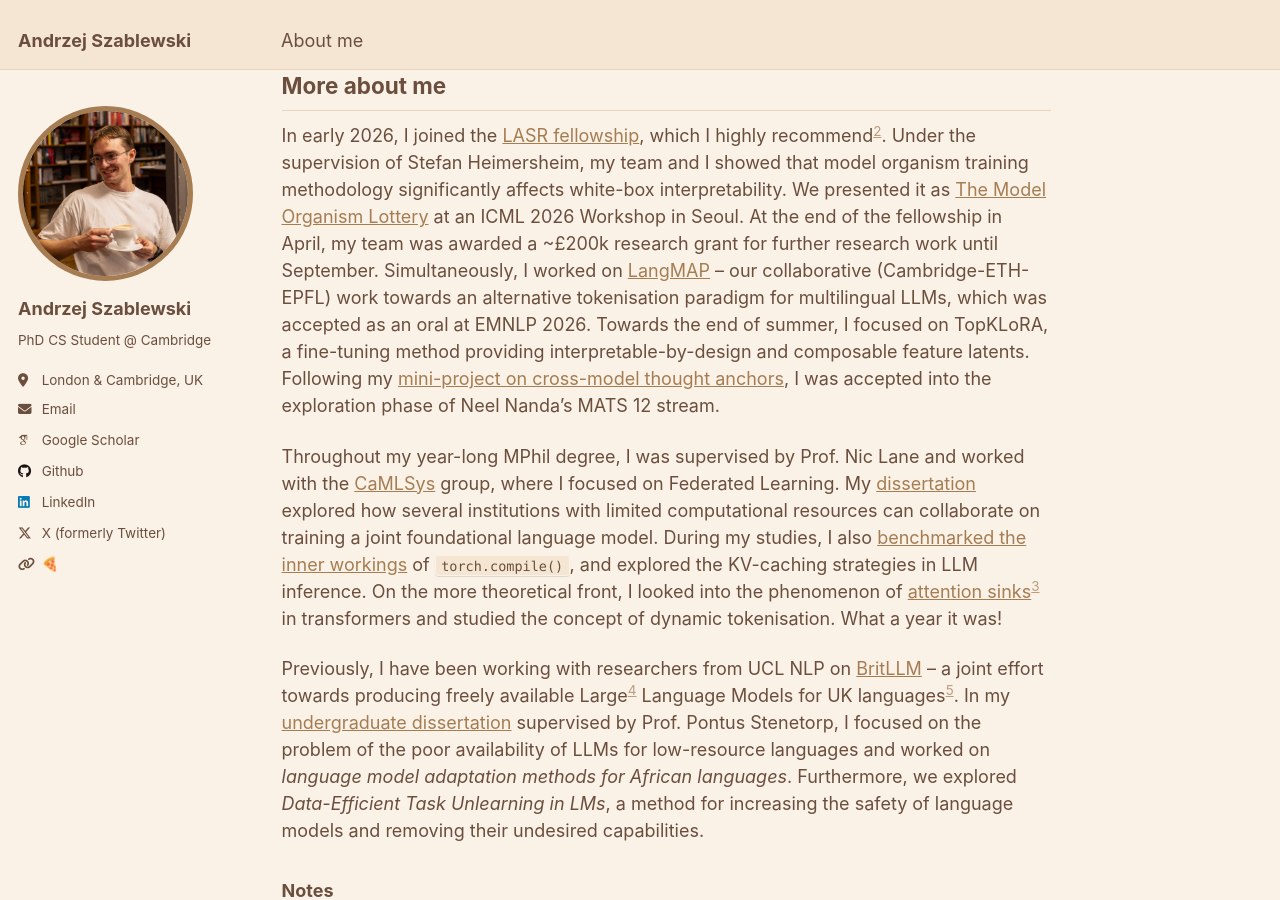
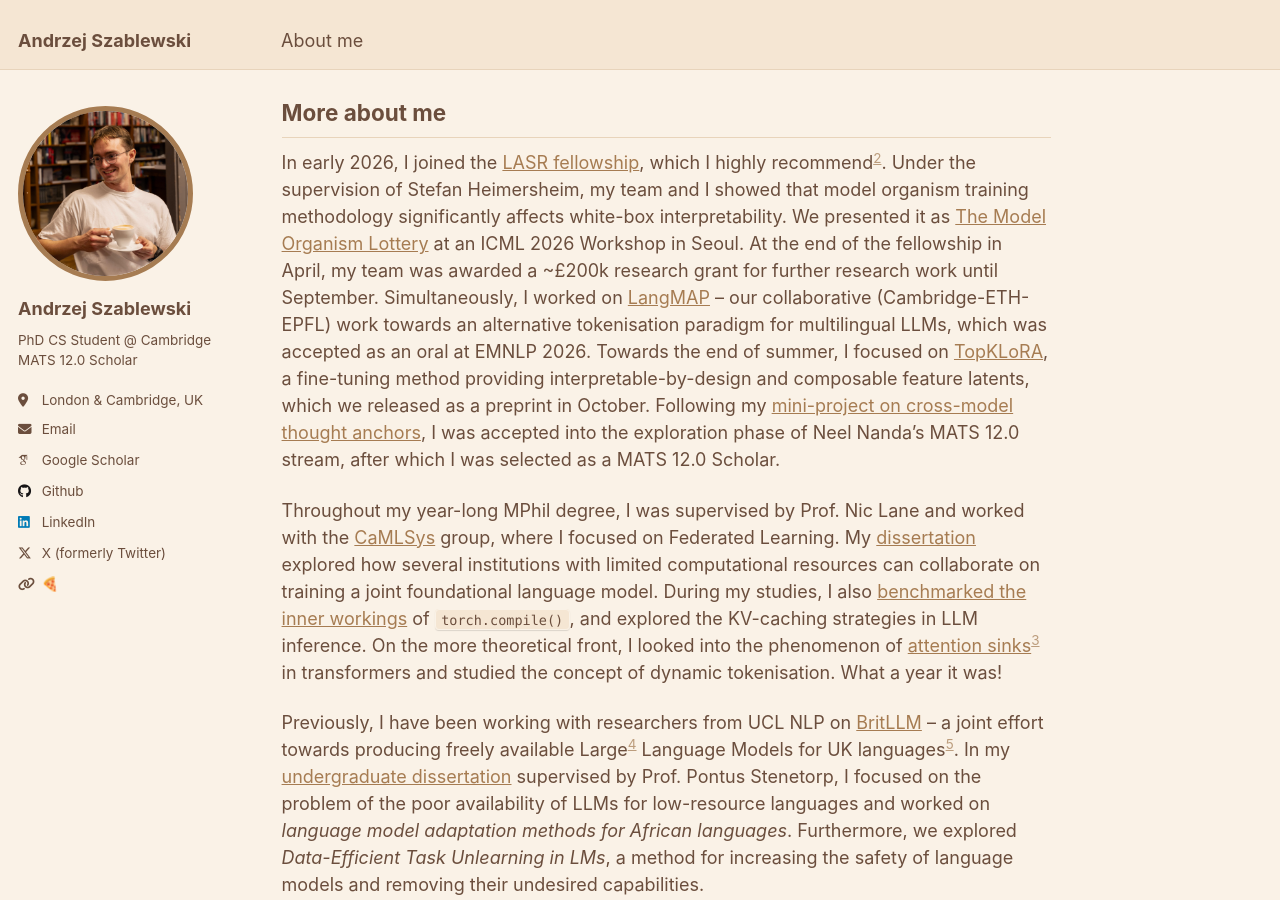
Before and after one commit to andrzejszablewski/andrzejszablewski.github.io, a Jekyll site: the page built from _pages/about.md, in a window 1280 px wide and 900 px high, scrolled down 1095 px. Built offline with Jekyll 4.4.1, drawn with Linux system fonts in a browser that asks for light colours; some web fonts are replaced; some of the changed text lies outside the part shown.

Commit message:
Introduce myself as a MATS 12.0 Scholar and update the "More about me" story
The sidebar bio and the intro now say MATS 12.0 Scholar in Neel Nanda's
stream. "More about me" links the TopKLoRA preprint and notes selection
as a Scholar after the exploration phase.

Co-Authored-By: Claude Opus 5.5 <noreply@anthropic.com>

```diff
--- a/_config.yml
+++ b/_config.yml
@@ -25,7 +25,7 @@ author:
   avatar_reverse: "profile_frog.jpg"
   name: "Andrzej Szablewski"
   pronouns: "" # example: "she/her"
-  bio: "PhD CS Student @ Cambridge"
+  bio: "PhD CS Student @ Cambridge<br>MATS 12.0 Scholar"
   # bio              : "CS @ University of Cambridge"
   location: "London & Cambridge, UK"
   employer: #
--- a/_pages/about.md
+++ b/_pages/about.md
@@ -7,7 +7,7 @@ redirect_from:
   - /about.html
 ---
 
-I'm a first-year [PhD student in Computer Science at the University of Cambridge](https://www.cst.cam.ac.uk/people/as3623). Previously, I worked on AI safety research at LASR in London. I am a member of [LISA](https://www.safeai.org.uk).
+I'm a first-year PhD student in Computer Science at the University of Cambridge and a MATS&nbsp;12.0 Scholar in Neel Nanda's stream. Previously, I worked on AI safety research at LASR in London. I am a member of [LISA](https://www.safeai.org.uk).
 
 **I find neural networks really cool and work on making LLMs safe.** Driven both by curiosity about their internal mechanisms and by concern for their safe deployment, I currently explore how white-box interpretability methods can aid alignment and monitoring. I also appreciate the awesome, research-driven engineering[^1] behind highly performant deep learning systems!
 
@@ -46,7 +46,7 @@ I'm a first-year [PhD student in Computer Science at the University of Cambridge
 
 ## More about me
 
-In early 2026, I joined the [LASR fellowship](https://www.lasrlabs.org), which I highly recommend[^2]. Under the supervision of Stefan Heimersheim, my team and I showed that model organism training methodology significantly affects white-box interpretability. We presented it as [The Model Organism Lottery](https://arxiv.org/abs/2607.01033) at an ICML 2026 Workshop in Seoul. At the end of the fellowship in April, my team was awarded a ~£200k research grant for further research work until September. Simultaneously, I worked on [LangMAP](https://arxiv.org/abs/2606.23566) -- our collaborative (Cambridge-ETH-EPFL) work towards an alternative tokenisation paradigm for multilingual LLMs, which was accepted as an oral at EMNLP 2026. Towards the end of summer, I focused on TopKLoRA, a fine-tuning method providing interpretable-by-design and composable feature latents. Following my [mini-project on cross-model thought anchors](https://www.lesswrong.com/posts/EmcEPCFSKKMtCBBkw/thought-anchors-don-t-transfer-between-models), I was accepted into the exploration phase of Neel Nanda's MATS 12 stream.
+In early 2026, I joined the [LASR fellowship](https://www.lasrlabs.org), which I highly recommend[^2]. Under the supervision of Stefan Heimersheim, my team and I showed that model organism training methodology significantly affects white-box interpretability. We presented it as [The Model Organism Lottery](https://arxiv.org/abs/2607.01033) at an ICML 2026 Workshop in Seoul. At the end of the fellowship in April, my team was awarded a ~£200k research grant for further research work until September. Simultaneously, I worked on [LangMAP](https://arxiv.org/abs/2606.23566) -- our collaborative (Cambridge-ETH-EPFL) work towards an alternative tokenisation paradigm for multilingual LLMs, which was accepted as an oral at EMNLP 2026. Towards the end of summer, I focused on [TopKLoRA](https://arxiv.org/abs/2610.32866), a fine-tuning method providing interpretable-by-design and composable feature latents, which we released as a preprint in October. Following my [mini-project on cross-model thought anchors](https://www.lesswrong.com/posts/EmcEPCFSKKMtCBBkw/thought-anchors-don-t-transfer-between-models), I was accepted into the exploration phase of Neel Nanda's MATS 12.0 stream, after which I was selected as a MATS 12.0 Scholar.
 
 Throughout my year-long MPhil degree, I was supervised by Prof. Nic Lane and worked with the [CaMLSys](https://mlsys.cst.cam.ac.uk) group, where I focused on Federated Learning. My [dissertation](/files/mphil_dissertation.pdf) explored how several institutions with limited computational resources can collaborate on training a joint foundational language model. During my studies, I also [benchmarked the inner workings](/files/torch_compile.pdf) of `torch.compile()`, and explored the KV-caching strategies in LLM inference. On the more theoretical front, I looked into the phenomenon of [attention sinks](https://github.com/TheRootOf3/understanding-attention-sinks)[^3] in transformers and studied the concept of dynamic tokenisation. What a year it was!
 
```
